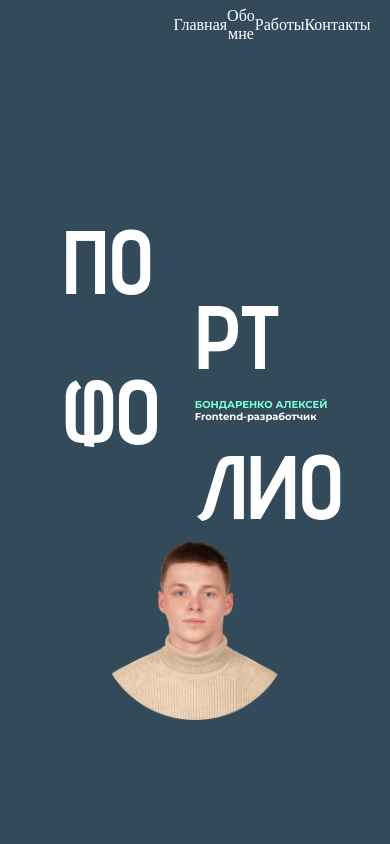
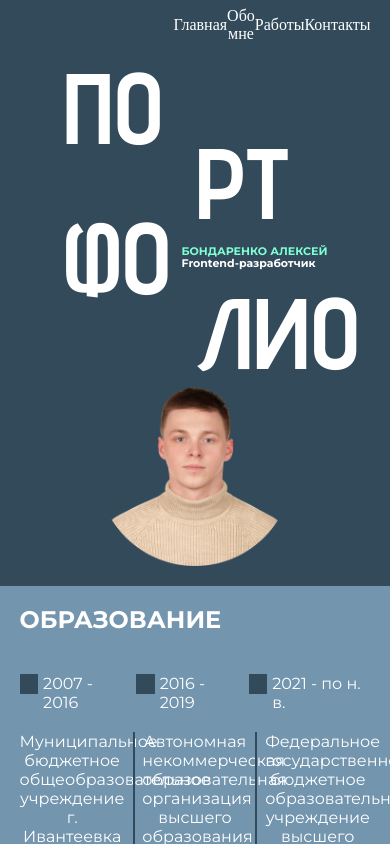
Before and after one commit to alexbon0000/resume, a React (Vite) app: page / in a window 390 px wide. Shown: the top 844 px of the page. Built offline with nearby package versions, Linux system fonts and the light colour scheme.

Commit message:
стили

```diff
--- a/src/components/meSection/meSection.css
+++ b/src/components/meSection/meSection.css
@@ -92,11 +92,11 @@
             width: 300px;
             height: 300px;
             div{
-                font-size: 90px;
+                font-size: 100px;
             }
             .left_text{
                 .fio_text{
-                    font-size: 10px;
+                    font-size: 11px;
                     line-height: 12px;
                 }
             }
--- a/src/index.css
+++ b/src/index.css
@@ -134,7 +134,6 @@ footer{
   section{
     width:  100%;
     height: auto;
-    min-height: 100vh;
     padding: 5%;
     color: white;
   }
```
